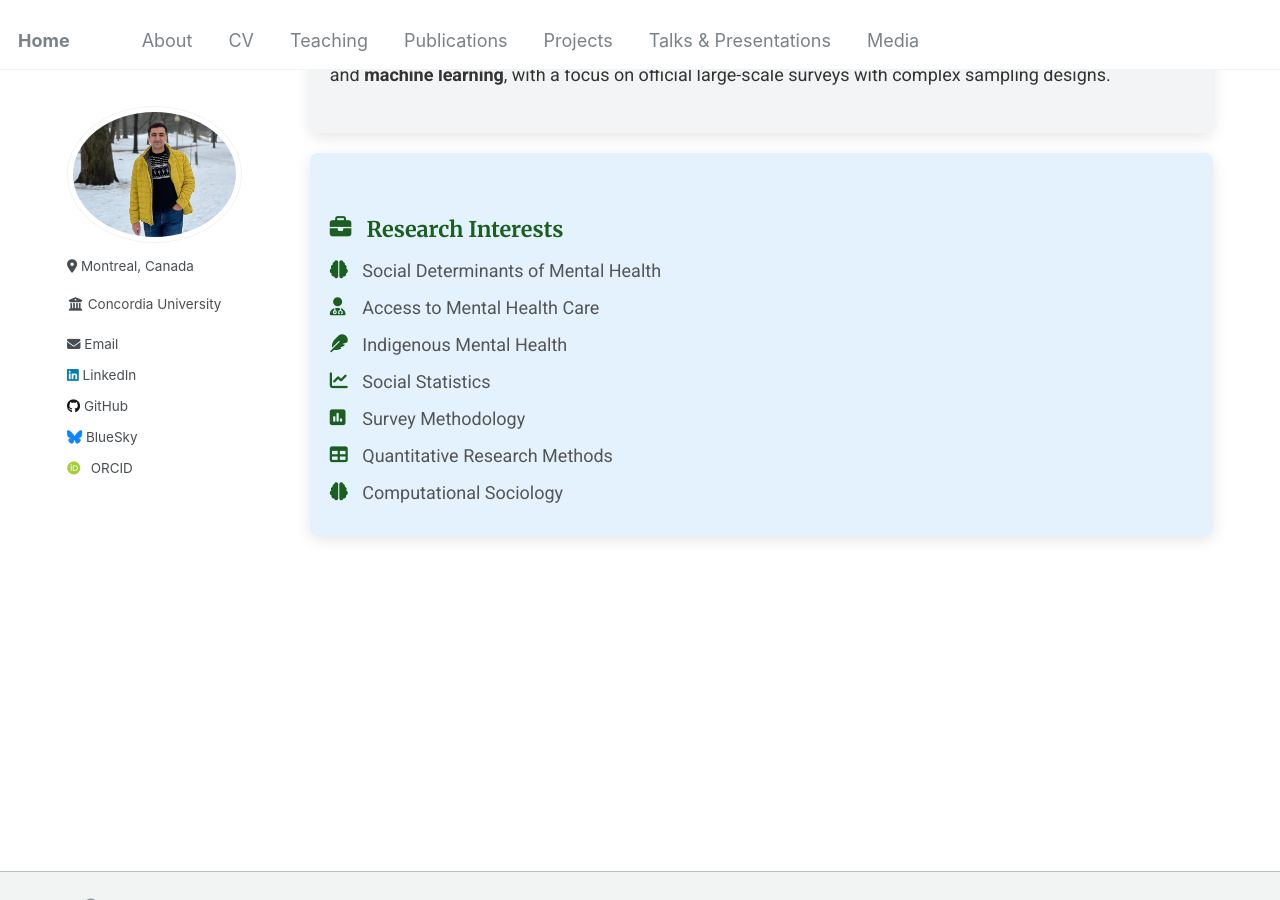
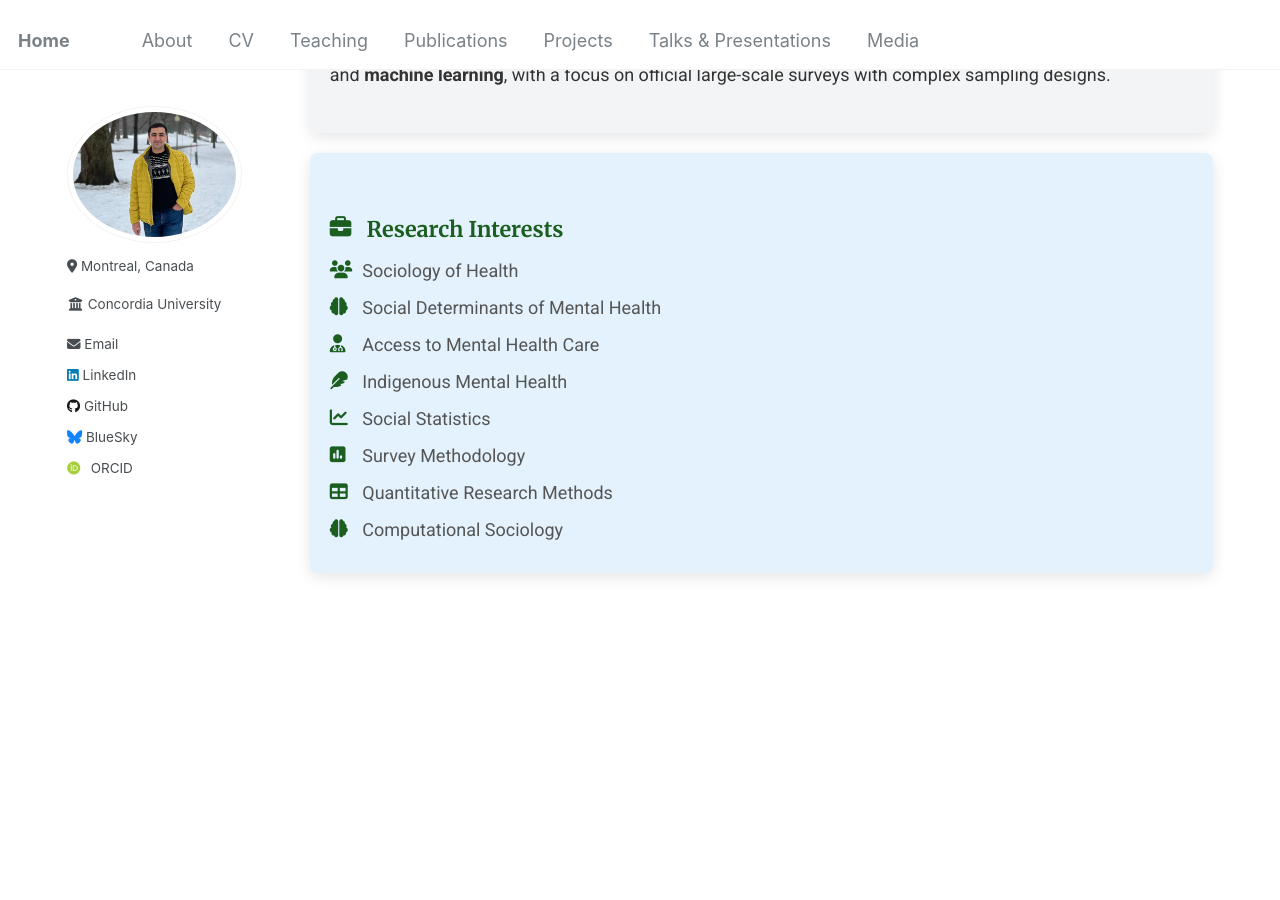
Before and after one commit to Mohsnmonji/mohsnmonji.github.io, a Jekyll site: the page built from about-me.md, in a window 1280 px wide and 900 px high, scrolled down 458 px. Built offline with Jekyll 4.4.1, drawn with Linux system fonts in a browser that asks for light colours; some web fonts are replaced.

Commit message:
Update about-me.md

```diff
--- a/about-me.md
+++ b/about-me.md
@@ -115,6 +115,7 @@ author_profile: true
 <div class="card">
   <h3><i class="fas fa-briefcase icon"></i> Research Interests</h3>
   <ul>
+    <li><i class="fas fa-users icon"></i> Sociology of Health</li>
     <li><i class="fas fa-brain icon"></i> Social Determinants of Mental Health</li>
     <li><i class="fas fa-user-md icon"></i> Access to Mental Health Care</li>
     <li><i class="fas fa-feather icon"></i> Indigenous Mental Health</li>
```
